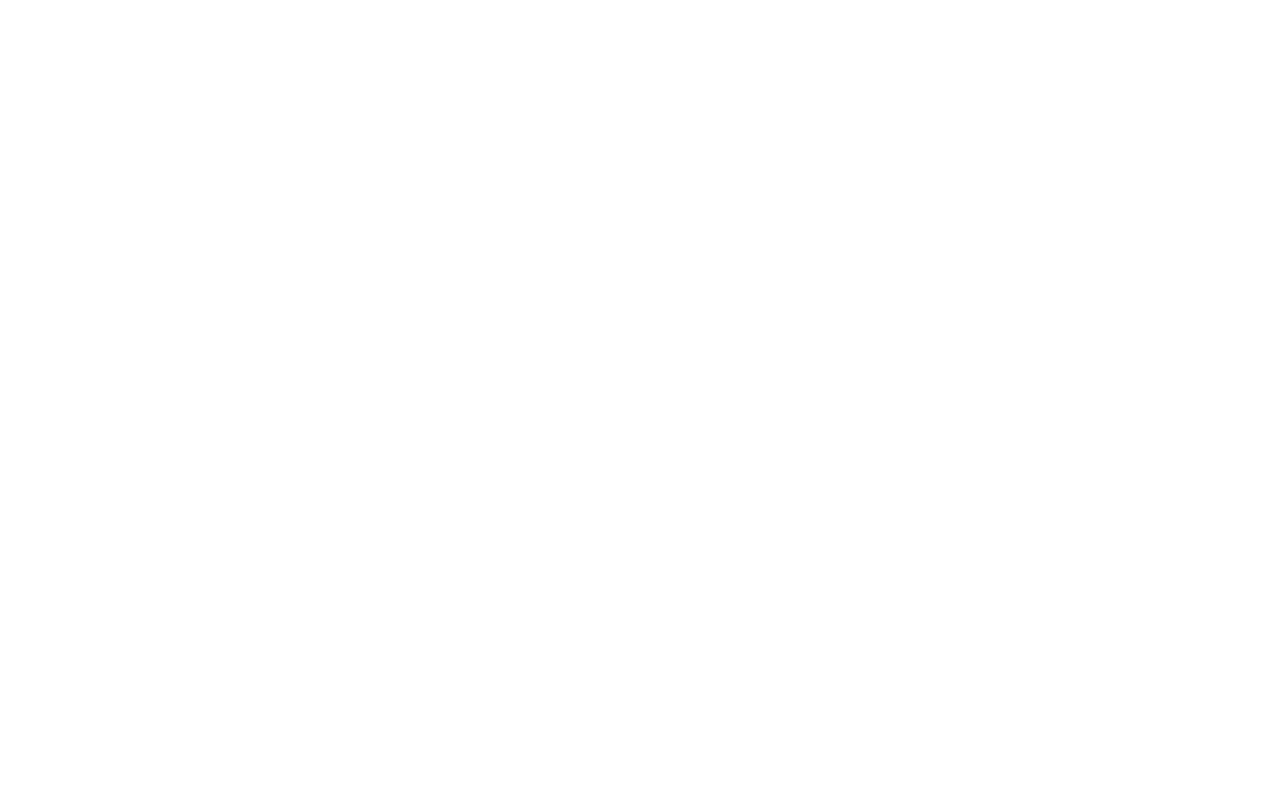
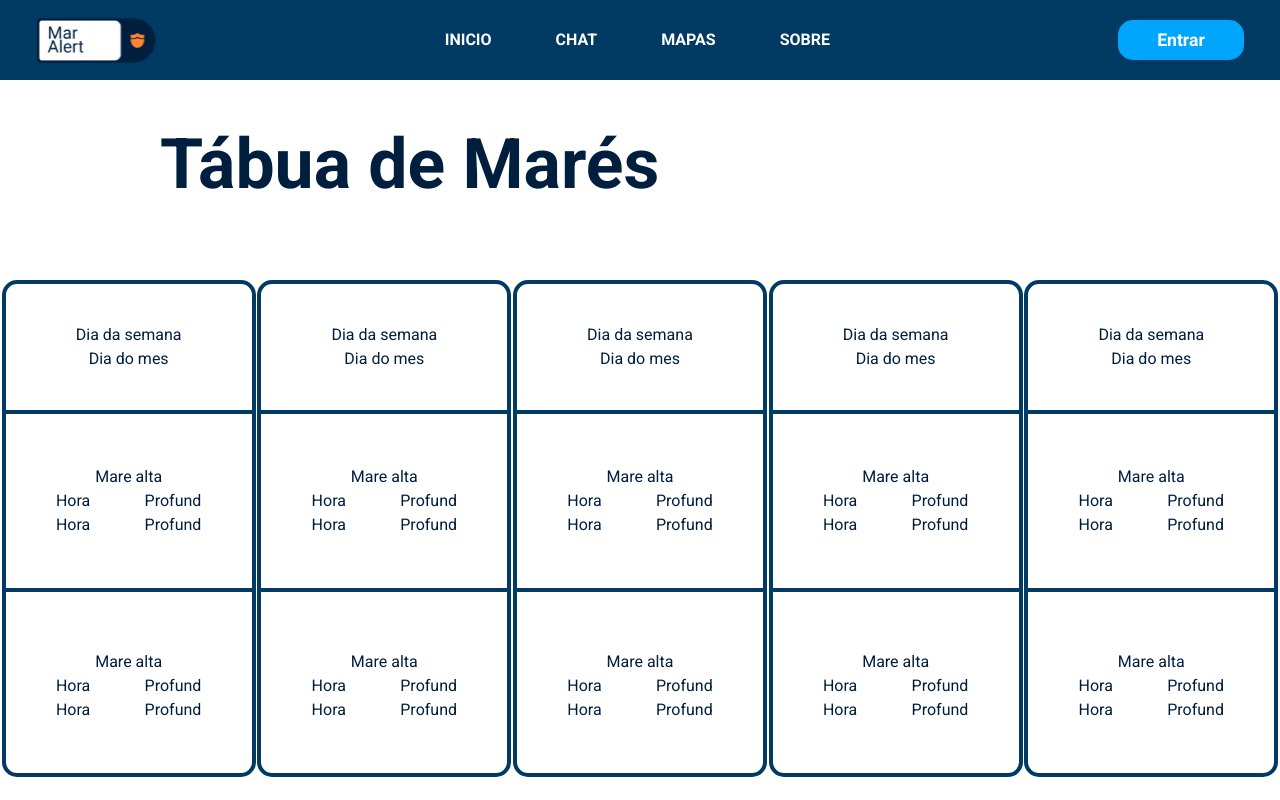
Before and after one commit to victorsimasdev/react-riseup, a React (Vite) app: page /tabua-de-mares in a window 1280 px wide. Before the commit this address had no page. Built offline with nearby package versions, Linux system fonts and the light colour scheme.

Commit message:
feat: Adiciona pagina tabua de mares

```diff
--- a/package.json
+++ b/package.json
@@ -25,6 +25,6 @@
     "eslint-plugin-react-hooks": "^5.1.0",
     "eslint-plugin-react-refresh": "^0.4.19",
     "globals": "^15.15.0",
-    "vite": "^6.3.3"
+    "vite": "^6.3.5"
   }
 }
--- /dev/null
+++ b/src/components/CardTabelaMare.jsx
@@ -0,0 +1,36 @@
+export function CardTabelaMare() {
+  return (
+    <div className="border-4 h-[31.0625rem] w-[15.875rem] rounded-[15px] border-[var(--background-header)]">
+      <div className="border-b-4 border-[var(--background-header)] h-[8.13rem] flex flex-col items-center justify-center">
+        <h1>Dia da semana</h1>
+        <h2>Dia do mes</h2>
+      </div>
+      <div className="border-b-4 border-[var(--background-header)] h-[11.12rem] flex flex-col items-center justify-center">
+        <h1>Mare alta</h1>
+        <div className="w-[15.875rem]">
+          <div className="flex justify-evenly">
+            <p>Hora</p> {/*Buscar dados na API*/}
+            <p>Profund</p> {/*Buscar dados na API*/}
+          </div>
+          <div className="flex justify-evenly">
+            <p>Hora</p> {/*Buscar dados na API*/}
+            <p>Profund</p> {/*Buscar dados na API*/}
+          </div>
+        </div>
+      </div>
+      <div className="h-[11.81rem] flex flex-col items-center justify-center">
+        <h1>Mare alta</h1>
+        <div className="w-[15.875rem]">
+          <div className="flex justify-evenly">
+            <p>Hora</p> {/*Buscar dados na API*/}
+            <p>Profund</p> {/*Buscar dados na API*/}
+          </div>
+          <div className="flex justify-evenly">
+            <p>Hora</p> {/*Buscar dados na API*/}
+            <p>Profund</p> {/*Buscar dados na API*/}
+          </div>
+        </div>
+      </div>
+    </div>
+  );
+}
--- a/src/components/Header.jsx
+++ b/src/components/Header.jsx
@@ -32,7 +32,7 @@
           {isDropdownOpen && (
             <div className="p-[0.25rem] w-[12rem] absolute mt-2 bg-white text-black rounded-[15px] shadow-lg z-50 min-w-[160px] before:content-[''] before:absolute before:top-[-8px] before:left-6 before:border-x-8 before:border-b-8 before:border-x-transparent before:border-b-white ">
               <Link to="/" className="block px-4 py-2 hover:bg-blue-100 rounded-t-[15px]">Áreas de risco</Link>
-              <Link to="/" className="block px-4 py-2 hover:bg-blue-100">Tábua de marés</Link>
+              <Link to="/tabua-de-mares" className="block px-4 py-2 hover:bg-blue-100">Tábua de marés</Link>
               <Link to="/primeiros-socorros" className="block px-4 py-2 hover:bg-blue-100 rounded-b-[15px]">Primeiros Socorros</Link>
             </div>
           )}
--- /dev/null
+++ b/src/pages/TabuaDeMaresPage.jsx
@@ -0,0 +1,19 @@
+import { CardTabelaMare } from '../components/CardTabelaMare';
+import { Header } from '../components/Header';
+
+function TabuaDeMaresPage(){
+  return (
+    <div className=''>
+      <Header/>
+      <h1 className='text-[var(--text)] ml-40 pt-[130px] font-roboto text-[4.3575rem] not-italic font-bold leading-none'>Tábua de Marés</h1>
+      <div className='flex w-screen pt-[80px] justify-evenly'>
+        <CardTabelaMare />
+        <CardTabelaMare />
+        <CardTabelaMare />
+        <CardTabelaMare />
+        <CardTabelaMare />
+      </div>
+    </div>
+  )
+}
+export default TabuaDeMaresPage
--- a/src/routes/AppRoutes.jsx
+++ b/src/routes/AppRoutes.jsx
@@ -3,6 +3,7 @@
 import ChatPage from '../pages/ChatPage';
 import LoginPage from '../pages/LoginPage';
 import PrimeirosSocorrosPage from '../pages/PrimeirosSocorrosPage';
+import TabuaDeMaresPage from '../pages/tabuaDeMaresPage';
 
 function AppRoutes() {
   return (
@@ -11,6 +12,7 @@
         <Route path="/" element={<HomePage />} />
         <Route path="/chat-page" element={<ChatPage />} />
         <Route path="/primeiros-socorros" element={<PrimeirosSocorrosPage />} />
+        <Route path="/tabua-de-mares" element={<TabuaDeMaresPage />} />
         <Route path="/login" element={<LoginPage />} />
       </Routes>
     </Router>
```
Also changed, not shown: 1 other file (tests, documents, lock files or other folders).
